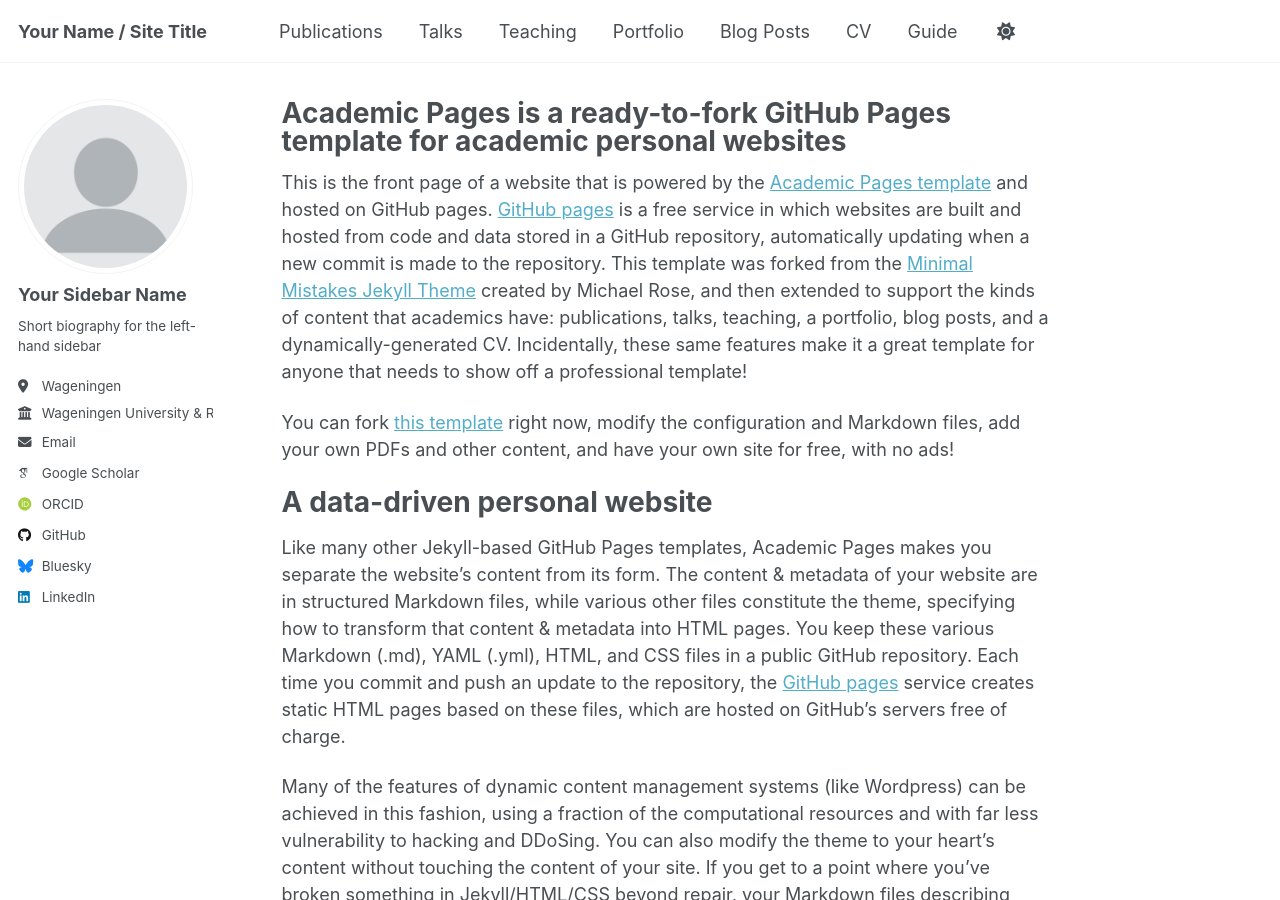
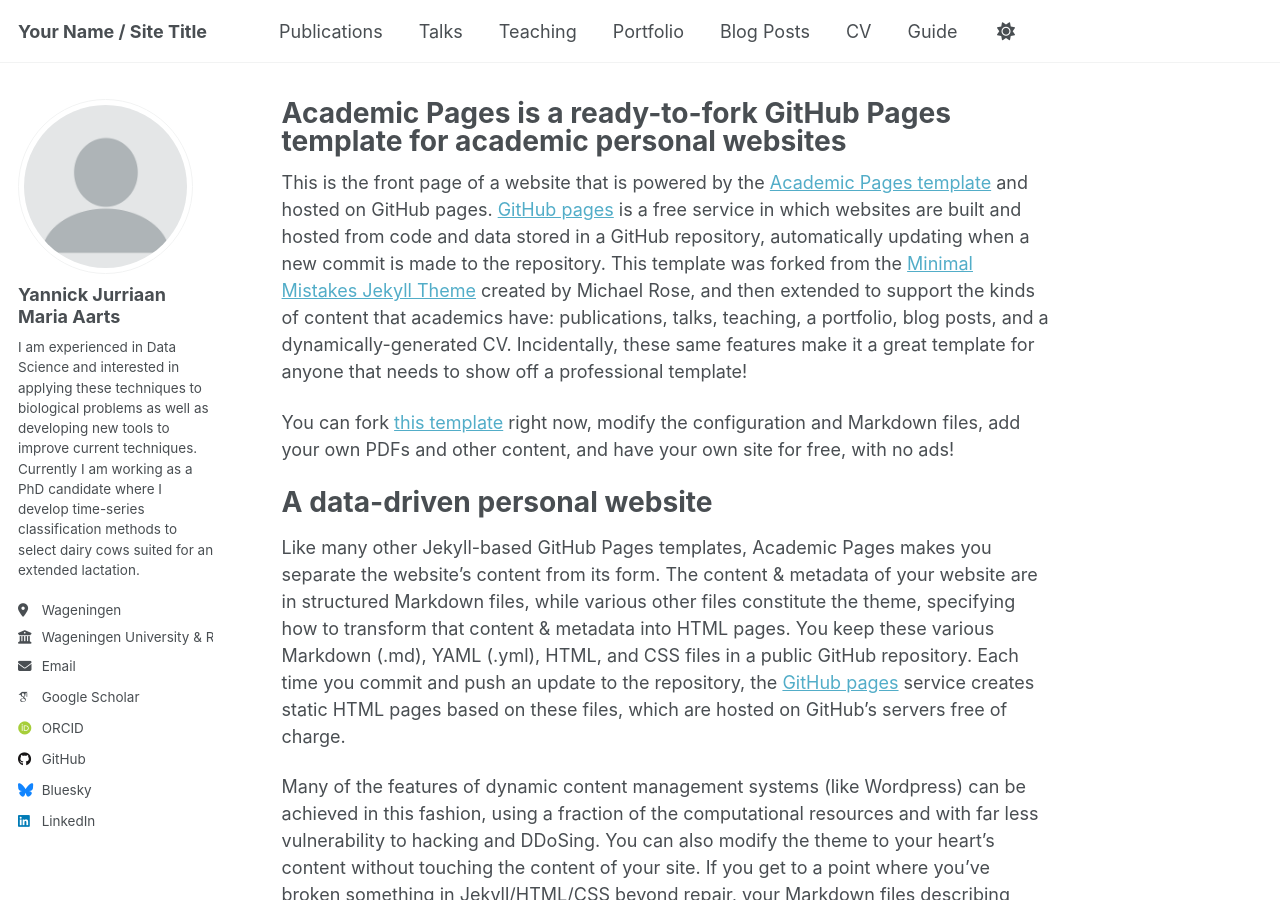
Before and after one commit to JanAarts/JanAarts.github.io, a Jekyll site: the page built from _pages/about.md, in a window 1280 px wide and 900 px high. Built offline with Jekyll 4.4.1, drawn with Linux system fonts in a browser that asks for light colours; some web fonts are replaced; a script that is not in the unit is left out.

Commit message:
Update _config.yml

```diff
--- a/_config.yml
+++ b/_config.yml
@@ -13,7 +13,7 @@
 title_separator          : "-"
 name                     : &name "Jan Aarts"
 description              : &description "Jan Aarts' academic portfolio"   # Update this with a general description of your site, this is the default if not overridden by a page
-url                      : https://academicpages.github.io # The base hostname & protocol for your site e.g. "https://[your GitHub username].github.io",
+url                      : https://janaarts.github.io # The base hostname & protocol for your site e.g. "https://[your GitHub username].github.io",
                                                            # or if you already have some other page hosted on Github then use "https://[your GitHub username].github.io/[Your Repo Name]"
 baseurl                  : "" # the subpath of your site, e.g. "/blog"
 repository               : "academicpages/academicpages.github.io"
@@ -24,9 +24,9 @@
 author:
   # Biographic information
   avatar           : "profile.png"
-  name             : "Your Sidebar Name"
+  name             : "Yannick Jurriaan Maria Aarts"
   pronouns         : # example: "she/her"
-  bio              : "Short biography for the left-hand sidebar"
+  bio              : "I am experienced in Data Science and interested in applying these techniques to biological problems as well as developing new tools to improve current techniques. Currently I am working as a PhD candidate where I develop time-series classification methods to select dairy cows suited for an extended lactation."
   location         : "Wageningen"
   employer         : "Wageningen University & Research"
   uri              : # URL
```
